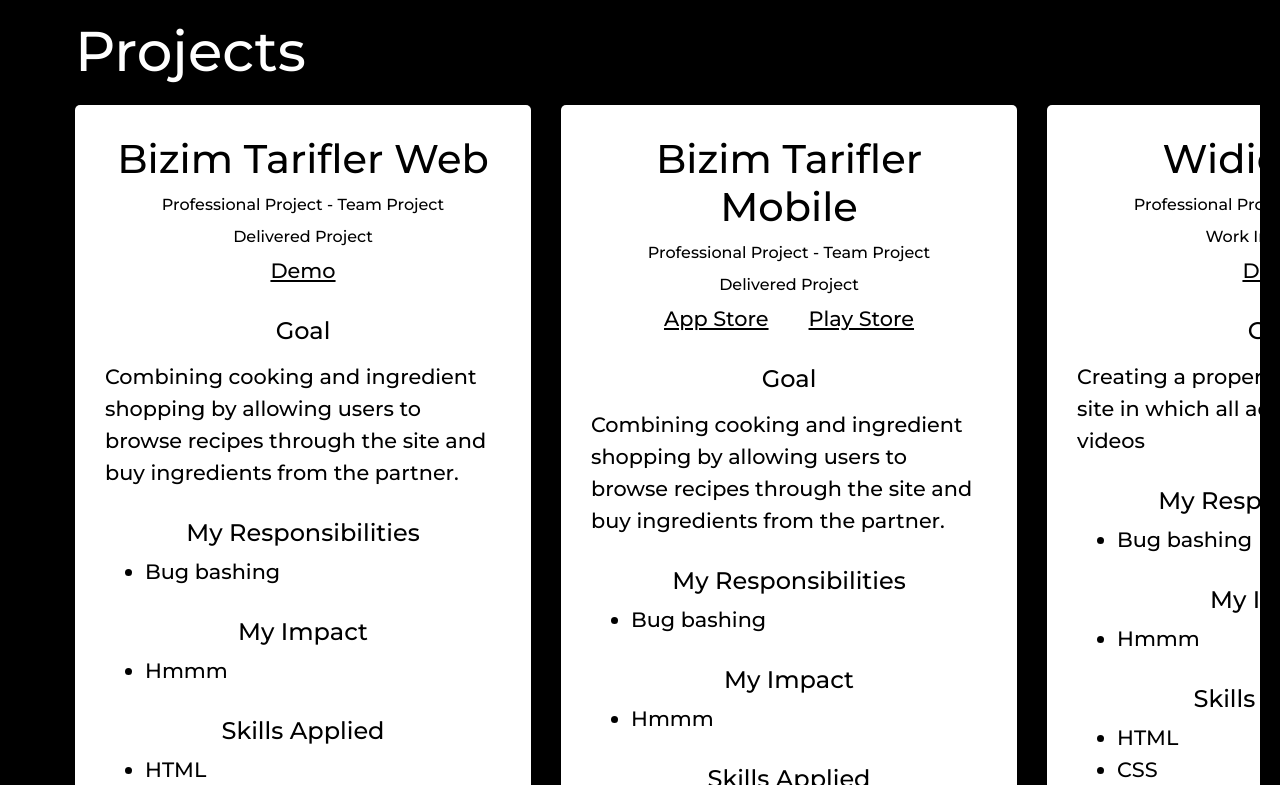
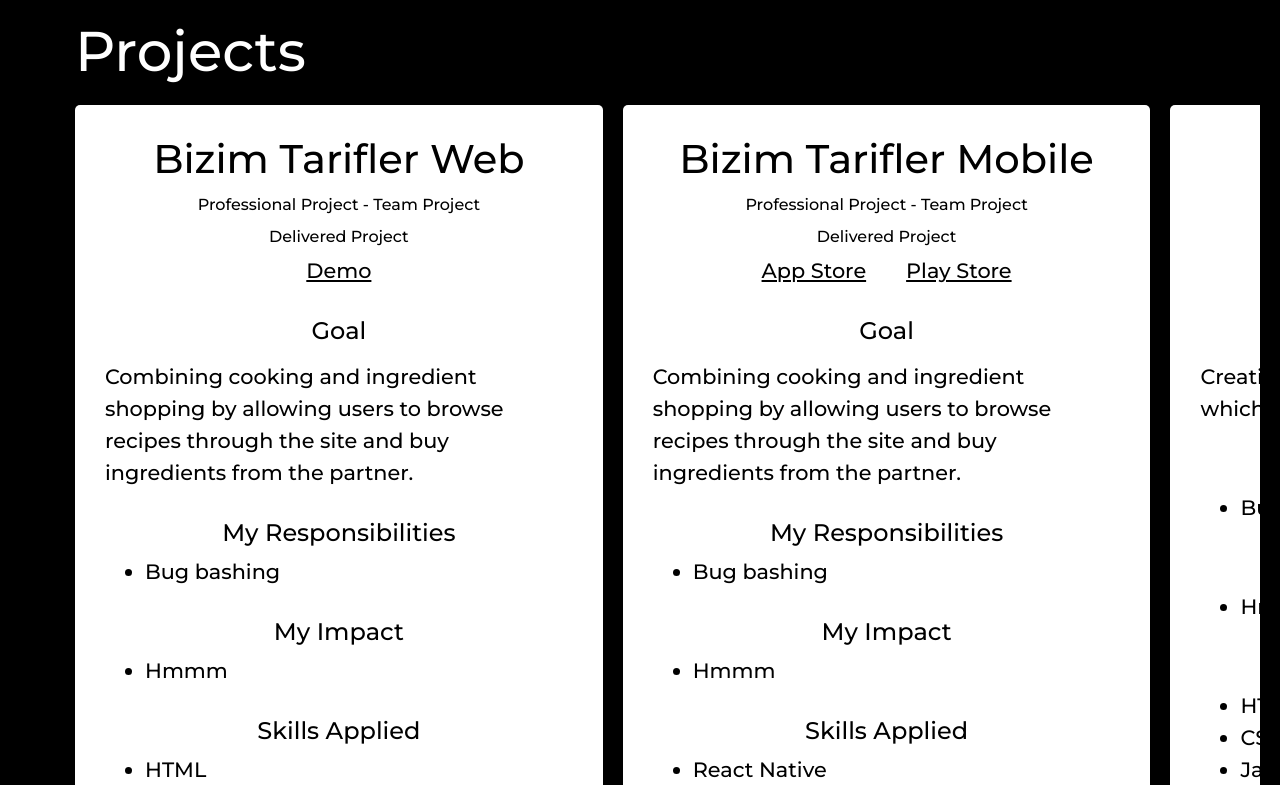
Before and after one commit to tmansuroglu/portfolio, a React (Create React App) app: page / in a window 1280 px wide. Shown: the part 1815-2600 px from the top of the page. Built offline with nearby package versions, Linux system fonts and the light colour scheme.

Commit message:
style: make project section responsive

```diff
--- a/src/components/ProjectCard/index.scss
+++ b/src/components/ProjectCard/index.scss
@@ -9,6 +9,15 @@
   color: $black;
   border-radius: 5px;
   padding: 30px;
+  @media only screen and (max-width: $lg) {
+    padding: 20px;
+  }
+  @media only screen and (max-width: $md) {
+    padding: 20px 15px;
+  }
+  @media only screen and (max-width: $sm) {
+    padding: 15px 10px;
+  }
 
   &__main-title {
     text-align: center;
--- a/src/containers/Projects/index.jsx
+++ b/src/containers/Projects/index.jsx
@@ -4,6 +4,41 @@ import { Swiper, SwiperSlide } from 'swiper/react';
 import ProjectCard from '../../components/ProjectCard';
 import dataArr from './data';
 import './index.scss';
+
+const SWIPER_BREAKPOINTS = {
+  350: {
+    slidesPerView: 1,
+    spaceBetween: 5,
+  },
+  380: {
+    slidesPerView: 1.1,
+    spaceBetween: 10,
+  },
+  450: {
+    slidesPerView: 1.2,
+    spaceBetween: 10,
+  },
+  576: {
+    slidesPerView: 1.2,
+    spaceBetween: 10,
+  },
+  768: {
+    slidesPerView: 1.5,
+    spaceBetween: 15,
+  },
+  992: {
+    slidesPerView: 2.1,
+    spaceBetween: 15,
+  },
+  1200: {
+    slidesPerView: 2.2,
+    spaceBetween: 20,
+  },
+  1400: {
+    slidesPerView: 2.5,
+    spaceBetween: 30,
+  },
+};
 
 const swipers = dataArr.map((data) => (
   <SwiperSlide key={data.title}>
@@ -27,7 +62,7 @@ const swipers = dataArr.map((data) => (
 const Projects = () => (
   <Container>
     <h2 id="projects">Projects</h2>
-    <Swiper className="swiper-container" spaceBetween={30} slidesPerView={2.5}>
+    <Swiper className="swiper-container" break breakpoints={SWIPER_BREAKPOINTS}>
       {swipers}
     </Swiper>
   </Container>
```
